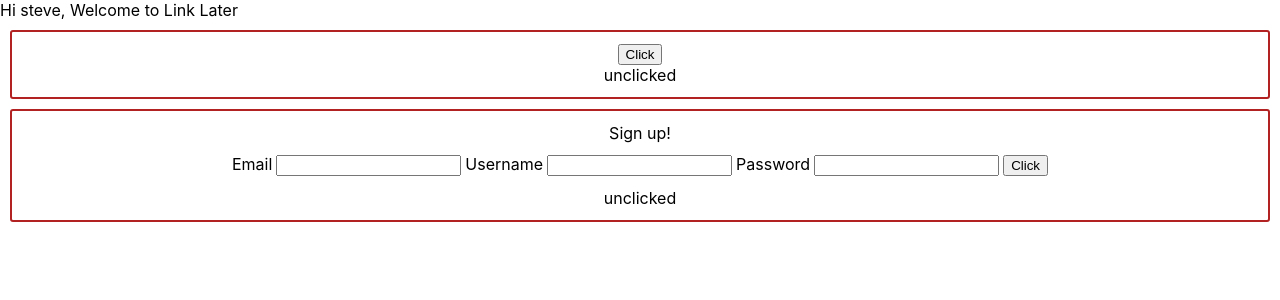
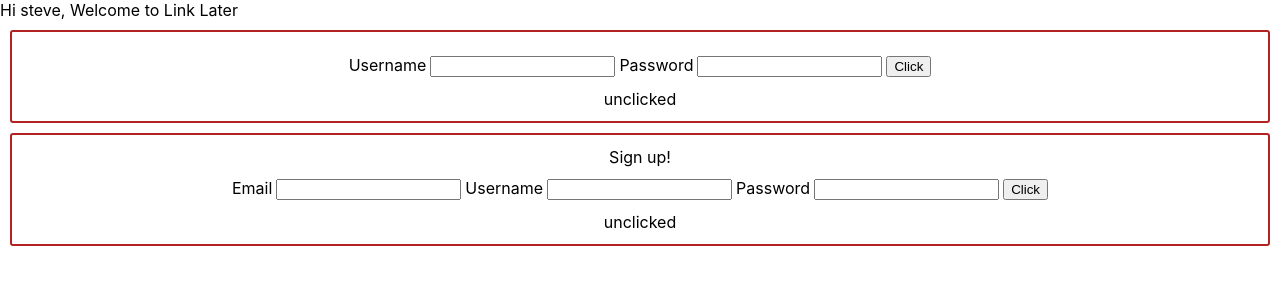
Before and after one commit to link-later/link-later, a React (Create React App) app: page / in a window 1280 px wide. Shown: the top 300 px of the page. Built offline with nearby package versions, Linux system fonts and the light colour scheme.

Commit message:
Login component forms now have refs and handlers

```diff
--- a/src/Login.js
+++ b/src/Login.js
@@ -1,23 +1,18 @@
 import React from 'react';
-import styled from 'styled-components';
 import WithClicker from './HOCs/WithClicker';
-
-const Div = styled.div`
-  border-radius: 3px;
-  border: 2px solid firebrick;
-  padding: 12px;
-  margin: 10px;
-  display: flex;
-  align-items: center;
-  flex-direction: column;
-`;
+import { Div, Form, Input } from './style';
 
 const Login = (props) => {
-  const { clicked, handleClick } = WithClicker();
+  const { clicked, handleClick, user, pass } = WithClicker();
   return (
     <Div>
-      {props.children}
-      <button onClick={handleClick}>Click</button>
+      <Form>
+        Username
+        <Input ref={user}></Input>
+        Password
+        <Input ref={pass}></Input>
+        <button onClick={handleClick}>Click</button>
+      </Form>
       {clicked ? 'clicked' : 'unclicked'}
     </Div>
   );
```
